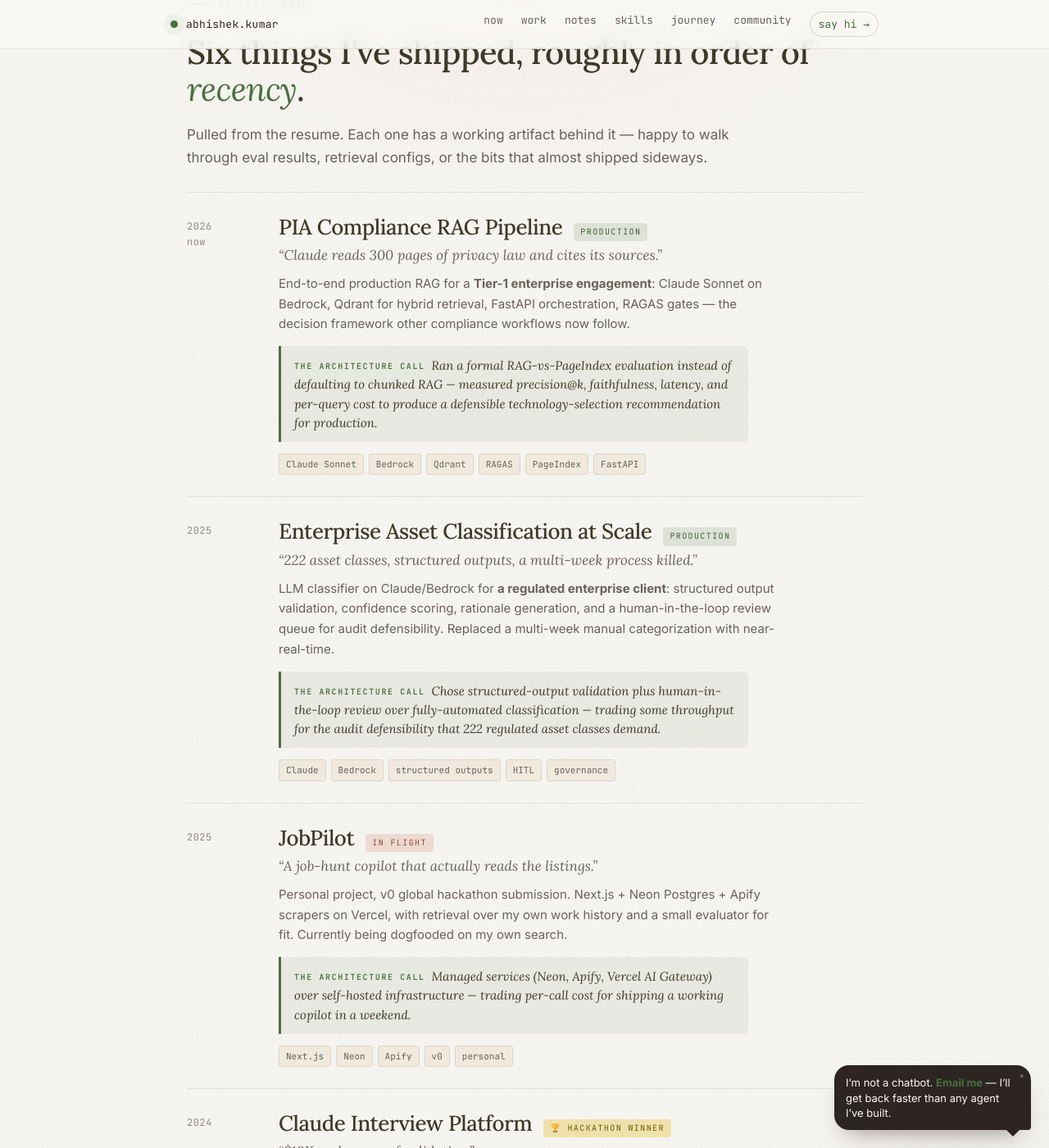
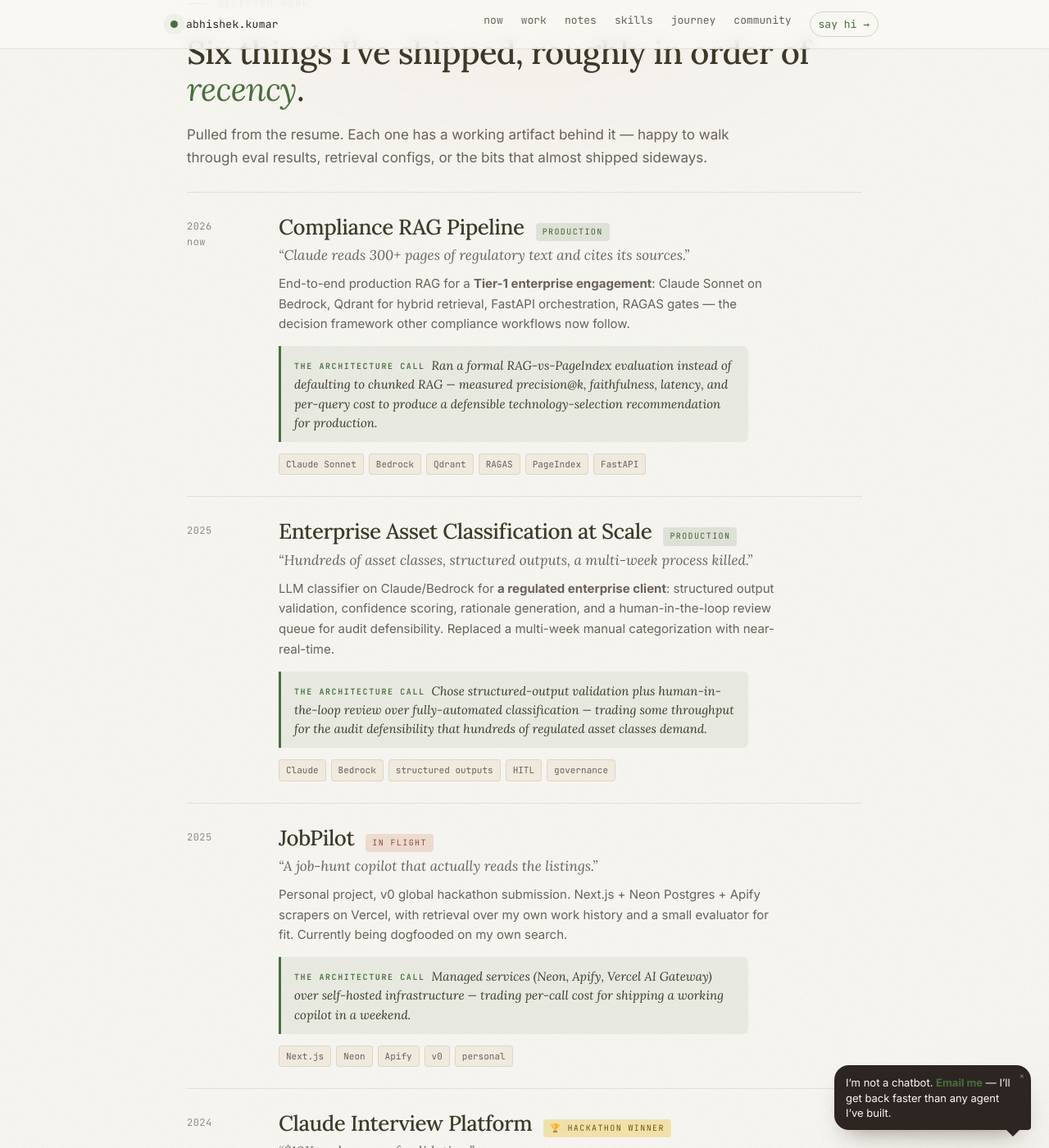
Before and after one commit to Genailytics/personal-website, a Jekyll site: the page index.html, which Jekyll copies as it is, in a window 1280 px wide and 1400 px high, scrolled down 4373 px. Shown: the whole window at 82% size. Built offline with Jekyll 4.4.1, drawn with Linux system fonts in a browser that asks for light colours; some of the changed text lies outside the part shown.

Commit message:
chore: sensitivity sweep — genericize internal names and metrics
Scrub of any text that could fingerprint a specific client engagement or
echo an internal codename. Following the rule: show patterns, public tools,
and generic domains; never client identity, internal acronyms, or exact
fingerprinting counts.

- Compliance RAG card: drop "PIA" from title; reword "300 pages of privacy law"
  → "300+ pages of regulatory text"
- Asset Classification card: "222 (regulated) asset classes" → "hundreds of
  (regulated) asset classes" in pitch + arch-call
- Side quests: "Document Intelligence Service" → "Document intelligence layer"
  (drops the DIS-echo); refresh its tagline
- Side quests: "Multimodal Assurance Pipeline" → "Multimodal document
  processing pipeline"; replace "APIGEE" tag with generic "API gateway"
- Journey: "NTT DATA" employer label → "Tier-1 global IT services"

Co-Authored-By: Claude Opus 4.7 (1M context) <noreply@anthropic.com>

```diff
--- a/index.html
+++ b/index.html
@@ -1660,10 +1660,10 @@
         <div class="year">2026<br>now</div>
         <div class="body">
           <div class="proj-head">
-            <h3>PIA Compliance RAG Pipeline</h3>
+            <h3>Compliance RAG Pipeline</h3>
             <span class="status prod">Production</span>
           </div>
-          <p class="pitch">&ldquo;Claude reads 300 pages of privacy law and cites its sources.&rdquo;</p>
+          <p class="pitch">&ldquo;Claude reads 300+ pages of regulatory text and cites its sources.&rdquo;</p>
           <p class="desc">End-to-end production RAG for a <b>Tier-1 enterprise engagement</b>: Claude Sonnet on Bedrock, Qdrant for hybrid retrieval, FastAPI orchestration, RAGAS gates &mdash; the decision framework other compliance workflows now follow.</p>
           <aside class="arch-call">
             <span class="label">The architecture call</span>Ran a formal RAG-vs-PageIndex evaluation instead of defaulting to chunked RAG &mdash; measured precision@k, faithfulness, latency, and per-query cost to produce a defensible technology-selection recommendation for production.
@@ -1681,10 +1681,10 @@
             <h3>Enterprise Asset Classification at Scale</h3>
             <span class="status prod">Production</span>
           </div>
-          <p class="pitch">&ldquo;222 asset classes, structured outputs, a multi-week process killed.&rdquo;</p>
+          <p class="pitch">&ldquo;Hundreds of asset classes, structured outputs, a multi-week process killed.&rdquo;</p>
           <p class="desc">LLM classifier on Claude/Bedrock for <b>a regulated enterprise client</b>: structured output validation, confidence scoring, rationale generation, and a human-in-the-loop review queue for audit defensibility. Replaced a multi-week manual categorization with near-real-time.</p>
           <aside class="arch-call">
-            <span class="label">The architecture call</span>Chose structured-output validation plus human-in-the-loop review over fully-automated classification &mdash; trading some throughput for the audit defensibility that 222 regulated asset classes demand.
+            <span class="label">The architecture call</span>Chose structured-output validation plus human-in-the-loop review over fully-automated classification &mdash; trading some throughput for the audit defensibility that hundreds of regulated asset classes demand.
           </aside>
           <div class="tags">
             <span class="tag-chip">Claude</span><span class="tag-chip">Bedrock</span><span class="tag-chip">structured outputs</span><span class="tag-chip">HITL</span><span class="tag-chip">governance</span>
@@ -1791,8 +1791,8 @@
           <span class="sq-index">#07</span>
           <span class="sq-badge prod">Production</span>
         </div>
-        <h3 class="sq-title">Document Intelligence Service</h3>
-        <p class="sq-tagline">Foundation layer of an enterprise GenAI platform.</p>
+        <h3 class="sq-title">Document intelligence layer</h3>
+        <p class="sq-tagline">The ingestion layer downstream compliance and retrieval workflows stand on.</p>
         <p class="sq-desc">LLM-light document-to-structured-content service. Powers downstream compliance, classification, and retrieval workflows for a Tier-1 enterprise. The unglamorous infrastructure that everything else stands on.</p>
         <div class="tags">
           <span class="tag-chip">FastAPI</span><span class="tag-chip">Python</span><span class="tag-chip">OCR</span><span class="tag-chip">Structured extraction</span><span class="tag-chip">Vector store</span>
@@ -1804,11 +1804,11 @@
           <span class="sq-index">#08</span>
           <span class="sq-badge prod">Production</span>
         </div>
-        <h3 class="sq-title">Multimodal Assurance Pipeline</h3>
+        <h3 class="sq-title">Multimodal document processing pipeline</h3>
         <p class="sq-tagline">Compliance review across docs, slides, spreadsheets, and images.</p>
         <p class="sq-desc">Extended a text-only compliance pipeline to handle PPTX, XLSX, embedded images, and OLE objects using Claude Vision. The pipeline now reads anything an auditor would actually open.</p>
         <div class="tags">
-          <span class="tag-chip">Claude Vision</span><span class="tag-chip">FastAPI</span><span class="tag-chip">APIGEE</span><span class="tag-chip">Python</span>
+          <span class="tag-chip">Claude Vision</span><span class="tag-chip">FastAPI</span><span class="tag-chip">API gateway</span><span class="tag-chip">Python</span>
         </div>
       </article>
 
@@ -1928,7 +1928,7 @@
           <span class="jdate">2025 → now</span>
           <span class="jrole">Digital Engineering Staff Engineer, AI &amp; GenAI</span>
         </div>
-        <div class="jcontext">NTT DATA</div>
+        <div class="jcontext">Tier-1 global IT services</div>
         <p>Leading enterprise RAG delivery, LLM evaluation frameworks, and AI governance for Tier-1 clients.
           Architecting parallel cloud-native reference implementations across AWS Bedrock and Azure OpenAI.</p>
       </article>
```
